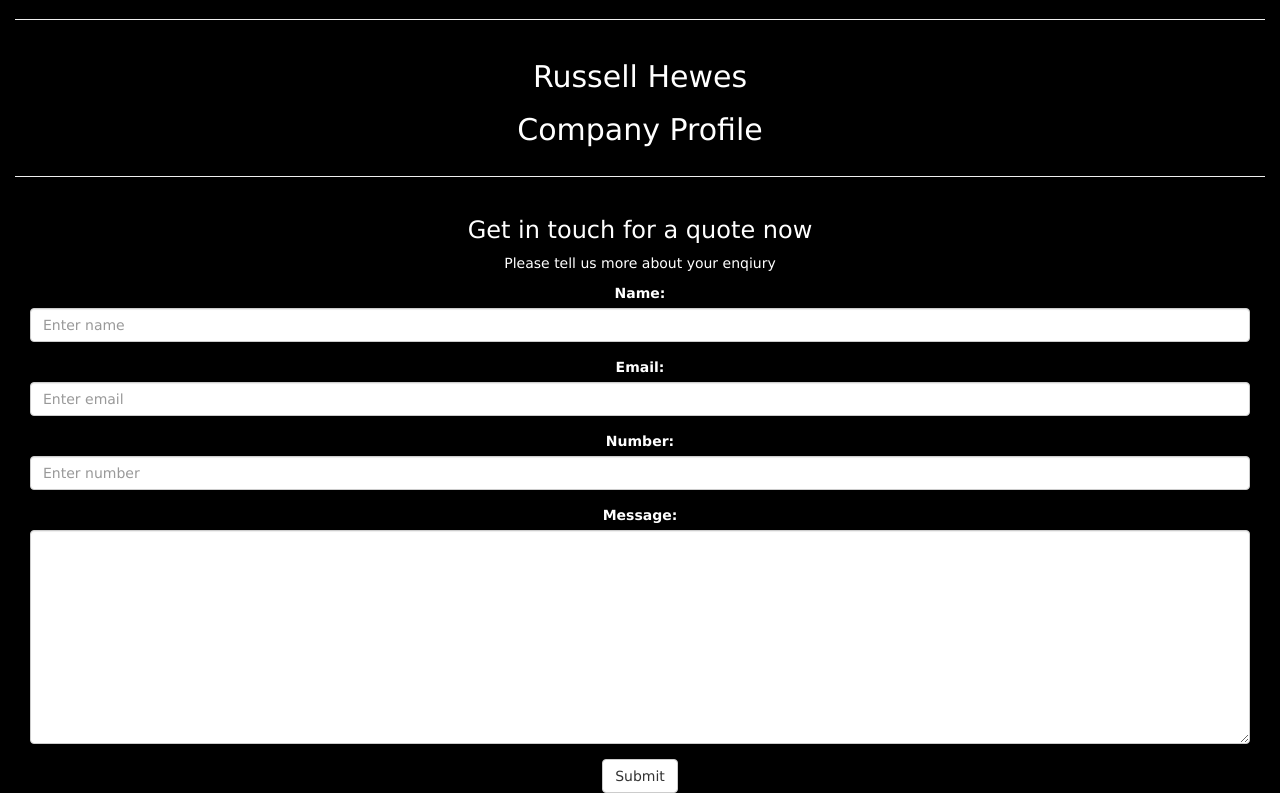
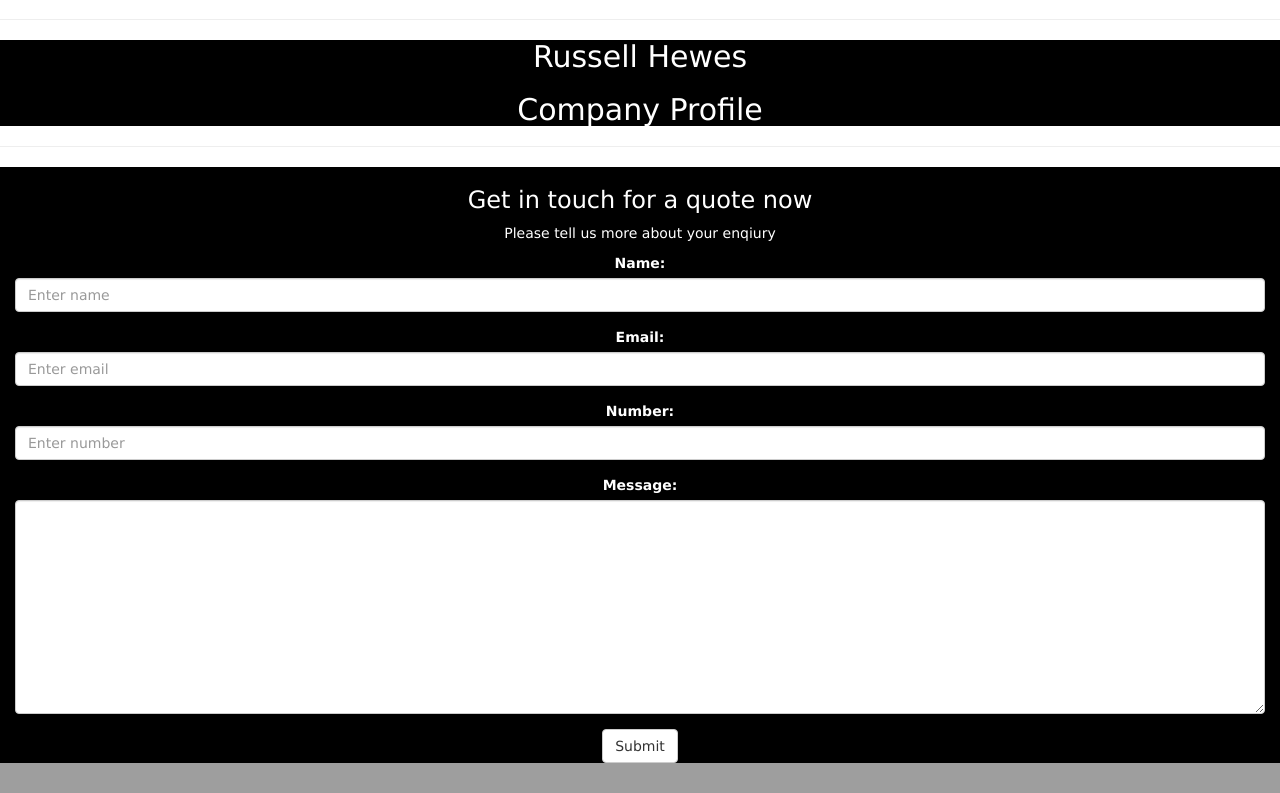
Before and after one commit to mayurpande/RussellHewes, a Python web app: template templates/index.html in a window 1280 px wide. Shown: the part 811-1604 px from the top of the page. After the commit the page ends 1574 px from the top, so only its background shows below. Run offline with Jinja, Linux system fonts and the light colour scheme; the template is opened without the code that fills it, so the values that code supplies are empty; some libraries are stand-ins or nearby versions.

Commit message:
changed container div to .t to not use bootstrap tool

```diff
--- a/templates/layout.html
+++ b/templates/layout.html
@@ -17,7 +17,7 @@
 
 
   {% include 'nav.html' %}
-  <div class="container">
+  <div class="t">
 
 
 
```
